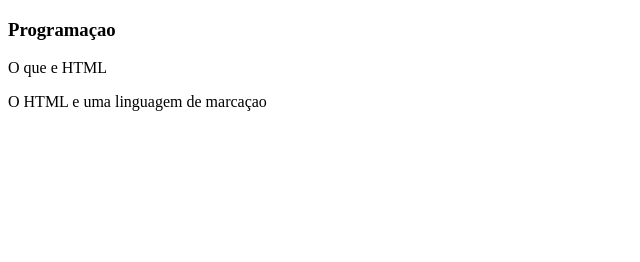
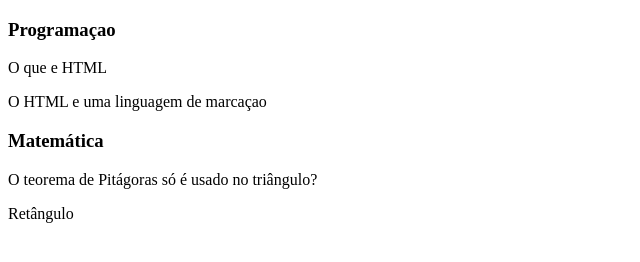
Before and after one commit to profkubiak/j3, a plain HTML site: page index.html in a window 1280 px wide. Shown: the whole page, without its empty margins (0-640 px from the left). Drawn offline with Linux system fonts and the light colour scheme.

Commit message:
perguntas

```diff
--- a/index.html
+++ b/index.html
@@ -19,6 +19,18 @@
                     </div>
                 </div>
             </article>
+            <!--Segunda Pergunta-->
+            <article class="cartao">
+                <div class="cartao__conteudo">
+                    <h3>Matemática</h3>
+                    <div class="cartao__cartao__pergunta">
+                        <p>O teorema de Pitágoras só é usado no triângulo?</p>
+                    </div>
+                    <div class="cartao__conteudo__respostas">
+                        <p>Retângulo</p>
+                    </div>
+                </div>
+            </article>
         </section>
     </main>
 </body>
```
